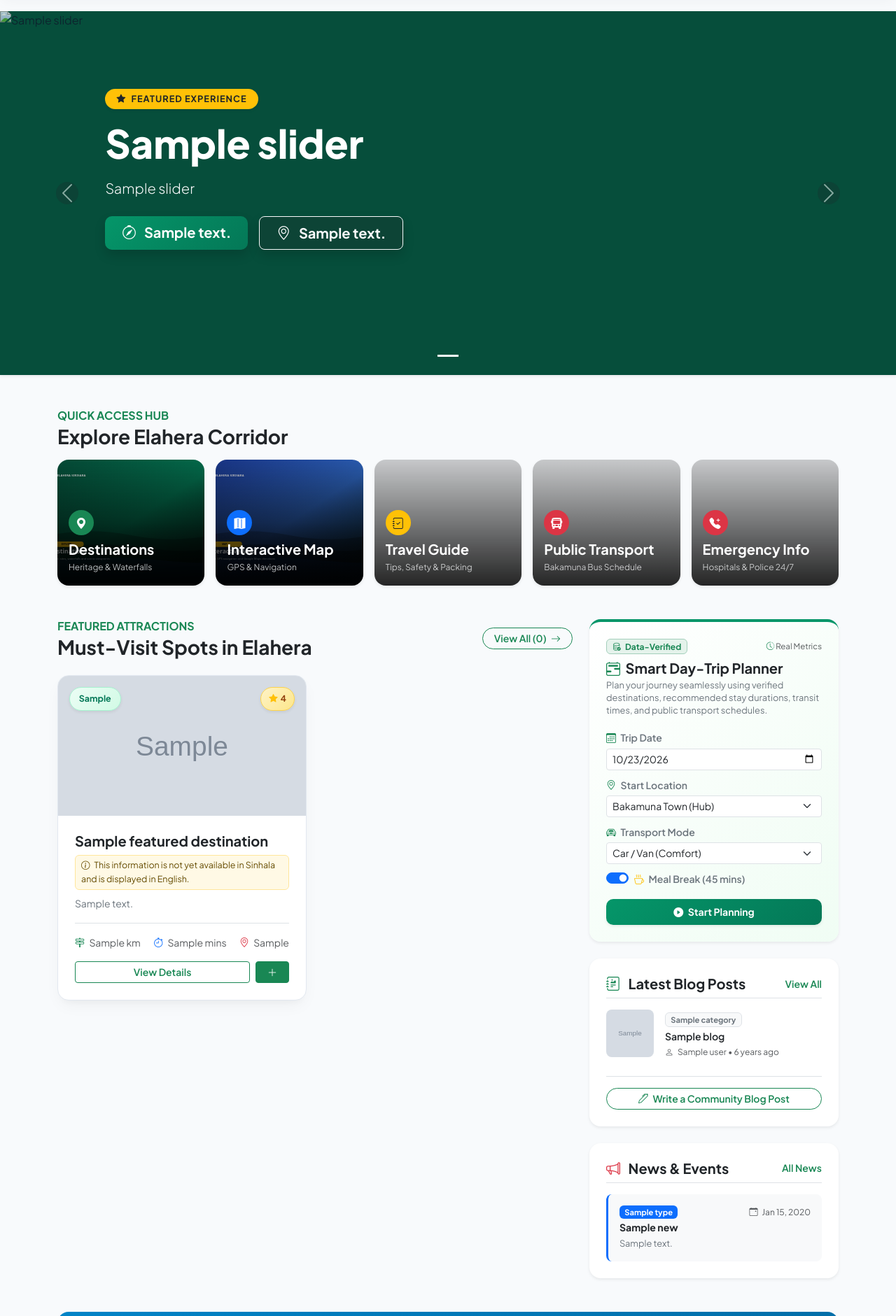
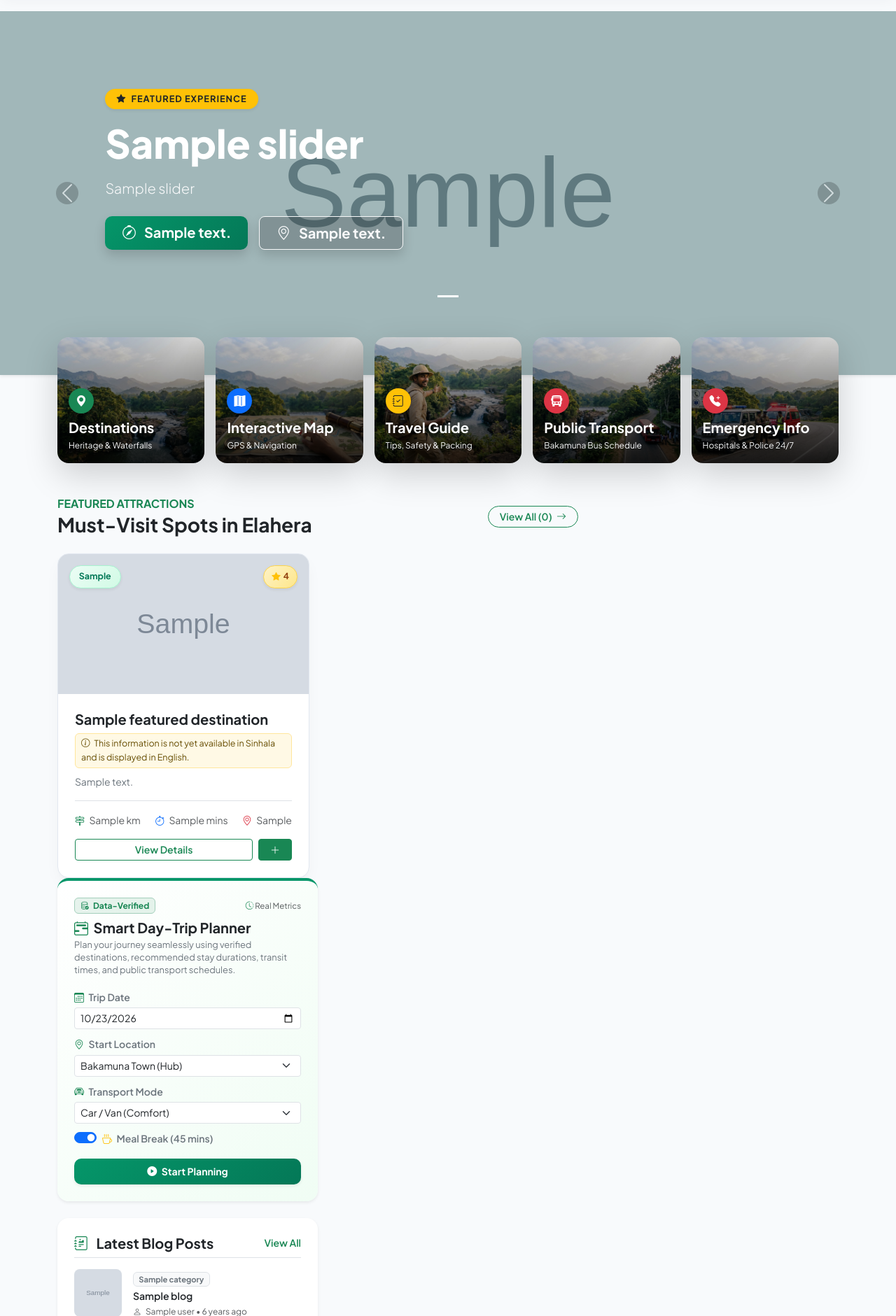
Before and after one commit to Chamara920/Elahera-Serisara, a Laravel app: template resources/views/home.blade.php in a window 1280 px wide. Shown: the part 66-1947 px from the top of the page at 70% size. Run offline with Laravel 12, Linux system fonts and the light colour scheme; the template is opened without the code that fills it: most values are stand-ins (such as "Sample title", 1, 10 or a date in 2020); grey boxes marked "Sample" are stand-in pictures.

Commit message:
Update homepage quick access cards with background images from public/images/main, remove headings, and overlap onto hero slider

```diff
--- a/resources/views/home.blade.php
+++ b/resources/views/home.blade.php
@@ -5,9 +5,9 @@
 @section('content')
 
     <!-- 1. Full-Width Hero Slider (Admin Controlled via Filament) -->
-    <div id="heroCarousel" class="carousel slide carousel-fade shadow-sm" data-bs-ride="carousel" data-bs-interval="6000">
+    <div id="heroCarousel" class="carousel slide carousel-fade shadow-sm position-relative" data-bs-ride="carousel" data-bs-interval="6000">
         <!-- Indicators -->
-        <div class="carousel-indicators">
+        <div class="carousel-indicators" style="bottom: 85px;">
             @foreach($sliders as $index => $slider)
                 <button type="button" data-bs-target="#heroCarousel" data-bs-slide-to="{{ $index }}" class="{{ $index === 0 ? 'active' : '' }}" aria-label="Slide {{ $index + 1 }}"></button>
             @endforeach
@@ -16,10 +16,7 @@
         <div class="carousel-inner">
             @forelse($sliders as $index => $slider)
                 <div class="carousel-item {{ $index === 0 ? 'active' : '' }}" style="height: 520px; min-height: 400px; background-color: #064e3b;">
-                    @php
-                        $sliderImage = $slider->image ? (file_exists(public_path($slider->image)) ? asset($slider->image) : asset('images/sliders/slider1.jpg')) : asset('images/sliders/slider1.jpg');
-                    @endphp
-                    <img src="{{ $sliderImage }}" class="d-block w-100 h-100 object-fit-cover opacity-75" alt="{{ $slider->getLocalizedTitle() }}">
+                    <img src="{{ $slider->getImageUrl() }}" class="d-block w-100 h-100 object-fit-cover opacity-75" alt="{{ $slider->getLocalizedTitle() }}">
                     <div class="carousel-caption d-flex flex-column justify-content-center h-100 text-start text-white pb-5 px-3 px-md-5" style="max-width: 850px; left: 8%; right: auto;">
                         <span class="badge bg-warning text-dark fw-bold text-uppercase px-3 py-2 rounded-pill mb-3 align-self-start shadow-sm" style="font-size: 0.8rem; letter-spacing: 1px;">
                             <i class="bi bi-star-fill text-dark me-1"></i> Featured Experience
@@ -54,39 +51,30 @@
         </div>
 
         <!-- Controls -->
-        <button class="carousel-control-prev" type="button" data-bs-target="#heroCarousel" data-bs-slide="prev">
+        <button class="carousel-control-prev" type="button" data-bs-target="#heroCarousel" data-bs-slide="prev" style="z-index: 10;">
             <span class="carousel-control-prev-icon rounded-circle bg-dark bg-opacity-50 p-3" aria-hidden="true"></span>
             <span class="visually-hidden">Previous</span>
         </button>
-        <button class="carousel-control-next" type="button" data-bs-target="#heroCarousel" data-bs-slide="next">
+        <button class="carousel-control-next" type="button" data-bs-target="#heroCarousel" data-bs-slide="next" style="z-index: 10;">
             <span class="carousel-control-next-icon rounded-circle bg-dark bg-opacity-50 p-3" aria-hidden="true"></span>
             <span class="visually-hidden">Next</span>
         </button>
     </div>
 
 
-    <div class="container-xl py-5">
-
-        <!-- 2. Quick Access Cards Bar (5 Cards with Image Backgrounds) -->
-        <div class="mb-5">
-            <div class="d-flex justify-content-between align-items-end mb-3">
-                <div>
-                    <h6 class="text-success text-uppercase fw-bold letter-spacing-1 mb-1">Quick Access Hub</h6>
-                    <h2 class="fw-bold fs-3 text-dark mb-0">Explore Elahera Corridor</h2>
-                </div>
-            </div>
-
-            <div class="row g-3 row-cols-1 row-cols-sm-2 row-cols-md-3 row-cols-lg-5">
+    <!-- 2. Quick Access Cards Bar (Overlapping Bottom of Hero Slider) -->
+    <div class="container-xl position-relative" style="margin-top: -70px; z-index: 20;">
+        <div class="row g-3 row-cols-2 row-cols-md-3 row-cols-lg-5">
             <!-- Card 1: Destinations -->
             <div class="col">
                 <a href="{{ route('destinations.index') }}" class="text-decoration-none">
-                        <div class="card card-custom h-100 border-0 shadow-sm position-relative overflow-hidden text-white" style="min-height: 180px; background: linear-gradient(rgba(0,0,0,0.2), rgba(0,0,0,0.85)), url('{{ asset('images/cards/card_destinations.svg') }}') center/cover;">
+                    <div class="card card-custom h-100 border-0 shadow-lg position-relative overflow-hidden text-white" style="min-height: 180px; border-radius: 16px; background: linear-gradient(180deg, rgba(0,0,0,0.15) 0%, rgba(0,0,0,0.85) 100%), url('{{ asset('images/main/Destinations.jpg') }}') center/cover;">
                         <div class="card-body d-flex flex-column justify-content-end p-3">
-                                <div class="bg-success text-white rounded-circle p-2 d-inline-flex align-items-center justify-content-center mb-2" style="width: 36px; height: 36px;">
+                            <div class="bg-success text-white rounded-circle p-2 d-inline-flex align-items-center justify-content-center mb-2 shadow-sm" style="width: 36px; height: 36px;">
                                 <i class="bi bi-geo-alt-fill fs-6"></i>
                             </div>
-                                <h5 class="fw-bold mb-1 text-white">Destinations</h5>
-                                <p class="small text-light opacity-75 mb-0" style="font-size: 0.75rem;">Heritage & Waterfalls</p>
+                            <h5 class="fw-bold mb-1 text-white">{{ __('messages.destinations') }}</h5>
+                            <p class="small text-light opacity-80 mb-0" style="font-size: 0.75rem;">Heritage & Waterfalls</p>
                         </div>
                     </div>
                 </a>
@@ -95,13 +83,13 @@
             <!-- Card 2: Interactive Map -->
             <div class="col">
                 <a href="{{ route('map.index') }}" class="text-decoration-none">
-                        <div class="card card-custom h-100 border-0 shadow-sm position-relative overflow-hidden text-white" style="min-height: 180px; background: linear-gradient(rgba(0,0,0,0.2), rgba(0,0,0,0.85)), url('{{ asset('images/cards/card_map.svg') }}') center/cover;">
+                    <div class="card card-custom h-100 border-0 shadow-lg position-relative overflow-hidden text-white" style="min-height: 180px; border-radius: 16px; background: linear-gradient(180deg, rgba(0,0,0,0.15) 0%, rgba(0,0,0,0.85) 100%), url('{{ asset('images/main/Interactive Map.jpg') }}') center/cover;">
                         <div class="card-body d-flex flex-column justify-content-end p-3">
-                                <div class="bg-primary text-white rounded-circle p-2 d-inline-flex align-items-center justify-content-center mb-2" style="width: 36px; height: 36px;">
+                            <div class="bg-primary text-white rounded-circle p-2 d-inline-flex align-items-center justify-content-center mb-2 shadow-sm" style="width: 36px; height: 36px;">
                                 <i class="bi bi-map-fill fs-6"></i>
                             </div>
-                                <h5 class="fw-bold mb-1 text-white">Interactive Map</h5>
-                                <p class="small text-light opacity-75 mb-0" style="font-size: 0.75rem;">GPS & Navigation</p>
+                            <h5 class="fw-bold mb-1 text-white">{{ __('messages.interactive_map') }}</h5>
+                            <p class="small text-light opacity-80 mb-0" style="font-size: 0.75rem;">GPS & Navigation</p>
                         </div>
                     </div>
                 </a>
@@ -110,13 +98,13 @@
             <!-- Card 3: Travel Guide -->
             <div class="col">
                 <a href="{{ route('guide.index') }}" class="text-decoration-none">
-                        <div class="card card-custom h-100 border-0 shadow-sm position-relative overflow-hidden text-white" style="min-height: 180px; background: linear-gradient(rgba(0,0,0,0.2), rgba(0,0,0,0.85)), url('{{ asset('images/cards/card_guide.svg') }}') center/cover;">
+                    <div class="card card-custom h-100 border-0 shadow-lg position-relative overflow-hidden text-white" style="min-height: 180px; border-radius: 16px; background: linear-gradient(180deg, rgba(0,0,0,0.15) 0%, rgba(0,0,0,0.85) 100%), url('{{ asset('images/main/travel guide.jpg') }}') center/cover;">
                         <div class="card-body d-flex flex-column justify-content-end p-3">
-                                <div class="bg-warning text-dark rounded-circle p-2 d-inline-flex align-items-center justify-content-center mb-2" style="width: 36px; height: 36px;">
+                            <div class="bg-warning text-dark rounded-circle p-2 d-inline-flex align-items-center justify-content-center mb-2 shadow-sm" style="width: 36px; height: 36px;">
                                 <i class="bi bi-journal-check fs-6"></i>
                             </div>
-                                <h5 class="fw-bold mb-1 text-white">Travel Guide</h5>
-                                <p class="small text-light opacity-75 mb-0" style="font-size: 0.75rem;">Tips, Safety & Packing</p>
+                            <h5 class="fw-bold mb-1 text-white">{{ __('messages.travel_guide') }}</h5>
+                            <p class="small text-light opacity-80 mb-0" style="font-size: 0.75rem;">Tips, Safety & Packing</p>
                         </div>
                     </div>
                 </a>
@@ -125,13 +113,13 @@
             <!-- Card 4: Public Transport -->
             <div class="col">
                 <a href="{{ route('transport.index') }}" class="text-decoration-none">
-                        <div class="card card-custom h-100 border-0 shadow-sm position-relative overflow-hidden text-white" style="min-height: 180px; background: linear-gradient(rgba(0,0,0,0.2), rgba(0,0,0,0.85)), url('{{ asset('images/cards/card_transport.svg') }}') center/cover;">
+                    <div class="card card-custom h-100 border-0 shadow-lg position-relative overflow-hidden text-white" style="min-height: 180px; border-radius: 16px; background: linear-gradient(180deg, rgba(0,0,0,0.15) 0%, rgba(0,0,0,0.85) 100%), url('{{ asset('images/main/Public Transport.jpg') }}') center/cover;">
                         <div class="card-body d-flex flex-column justify-content-end p-3">
-                                <div class="bg-danger text-white rounded-circle p-2 d-inline-flex align-items-center justify-content-center mb-2" style="width: 36px; height: 36px;">
+                            <div class="bg-danger text-white rounded-circle p-2 d-inline-flex align-items-center justify-content-center mb-2 shadow-sm" style="width: 36px; height: 36px;">
                                 <i class="bi bi-bus-front-fill fs-6"></i>
                             </div>
-                                <h5 class="fw-bold mb-1 text-white">Public Transport</h5>
-                                <p class="small text-light opacity-75 mb-0" style="font-size: 0.75rem;">Bakamuna Bus Schedule</p>
+                            <h5 class="fw-bold mb-1 text-white">{{ __('messages.public_transport') }}</h5>
+                            <p class="small text-light opacity-80 mb-0" style="font-size: 0.75rem;">Bakamuna Bus Schedule</p>
                         </div>
                     </div>
                 </a>
@@ -140,13 +128,13 @@
             <!-- Card 5: Emergency Information -->
             <div class="col">
                 <a href="{{ route('emergency.index') }}" class="text-decoration-none">
-                        <div class="card card-custom h-100 border-0 shadow-sm position-relative overflow-hidden text-white" style="min-height: 180px; background: linear-gradient(rgba(0,0,0,0.2), rgba(0,0,0,0.85)), url('{{ asset('images/cards/card_emergency.svg') }}') center/cover;">
+                    <div class="card card-custom h-100 border-0 shadow-lg position-relative overflow-hidden text-white" style="min-height: 180px; border-radius: 16px; background: linear-gradient(180deg, rgba(0,0,0,0.15) 0%, rgba(0,0,0,0.85) 100%), url('{{ asset('images/main/Emergency Info.jpg') }}') center/cover;">
                         <div class="card-body d-flex flex-column justify-content-end p-3">
-                                <div class="bg-danger text-white rounded-circle p-2 d-inline-flex align-items-center justify-content-center mb-2" style="width: 36px; height: 36px;">
+                            <div class="bg-danger text-white rounded-circle p-2 d-inline-flex align-items-center justify-content-center mb-2 shadow-sm" style="width: 36px; height: 36px;">
                                 <i class="bi bi-telephone-plus-fill fs-6"></i>
                             </div>
-                                <h5 class="fw-bold mb-1 text-white">Emergency Info</h5>
-                                <p class="small text-light opacity-75 mb-0" style="font-size: 0.75rem;">Hospitals & Police 24/7</p>
+                            <h5 class="fw-bold mb-1 text-white">{{ __('messages.emergency_info') }}</h5>
+                            <p class="small text-light opacity-80 mb-0" style="font-size: 0.75rem;">Hospitals & Police 24/7</p>
                         </div>
                     </div>
                 </a>
@@ -156,7 +144,7 @@
 
 
     <!-- 3. Main Content Area (2/3 and 1/3 Layout Grid) -->
-        <div class="row g-4 mb-5">
+    <div class="container-xl pt-5 pb-5">
             <!-- Left (2/3 Width): 6 Major Destination Cards -->
             <div class="col-lg-8">
                 <div class="d-flex justify-content-between align-items-center mb-4">
```
Also changed, not shown: app/Models/HeroSlider.php (+19 -0 lines), public/images/main/Destinations.jpg (added), public/images/main/Emergency Info.jpg (added), public/images/main/Interactive Map.jpg (added), public/images/main/Public Transport.jpg (added), public/images/main/travel guide.jpg (added). Lines whose indentation alone changed are shown as unchanged.
